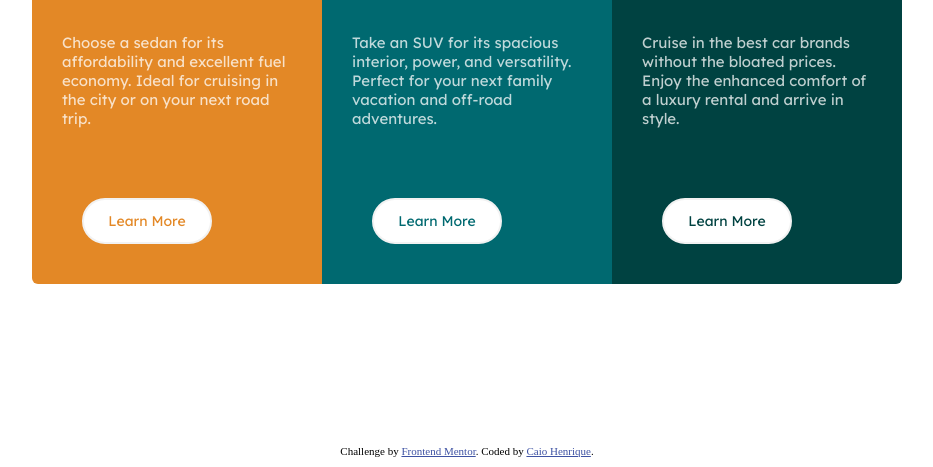
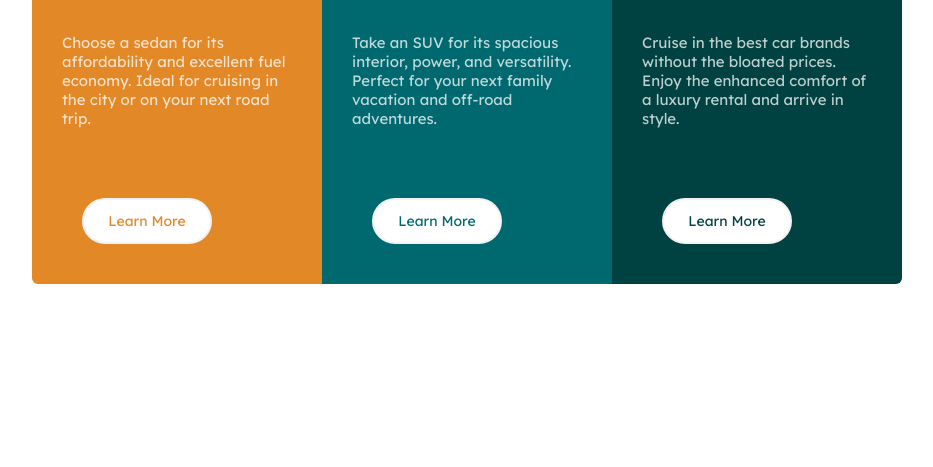
Before and after one commit to Henriquedev0/3-column-preview-card-component-main, a plain HTML site: page index.html in a window 1280 px wide. Shown: the part 333-800 px from the top of the page, without its empty margins (173-1106 px from the left). Drawn offline with Linux system fonts and the light colour scheme.

Commit message:
Fix: attribution remove

```diff
--- a/index.html
+++ b/index.html
@@ -45,10 +45,6 @@
         rental and arrive in style.</p>
         <button class="btn-3" href="#">Learn More</button>
 </div>
-   <div class="attribution">
-    Challenge by <a href="https://www.frontendmentor.io?ref=challenge" target="_blank">Frontend Mentor</a>.
-    Coded by <a href="https://github.com/Henriquedev0">Caio Henrique</a>.
-  </div>
 </div>
 </body>
 </html>
```
